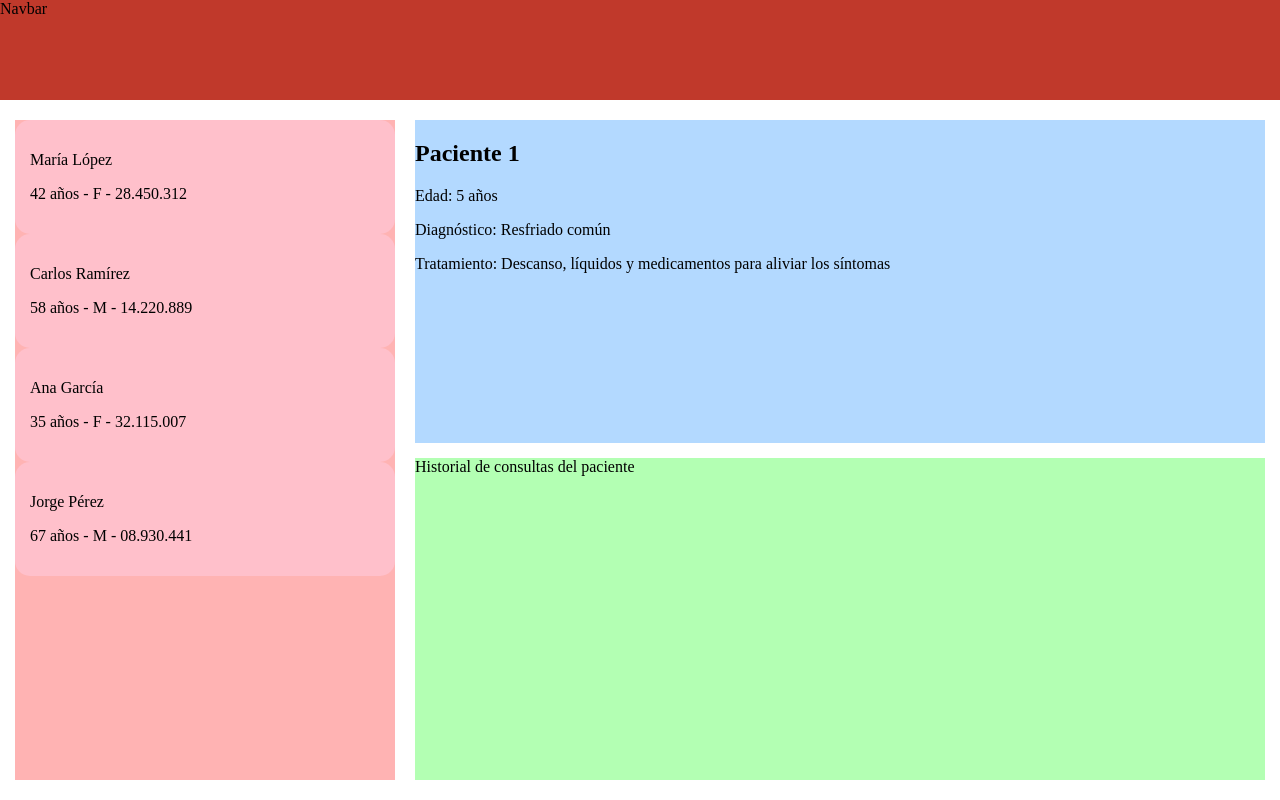
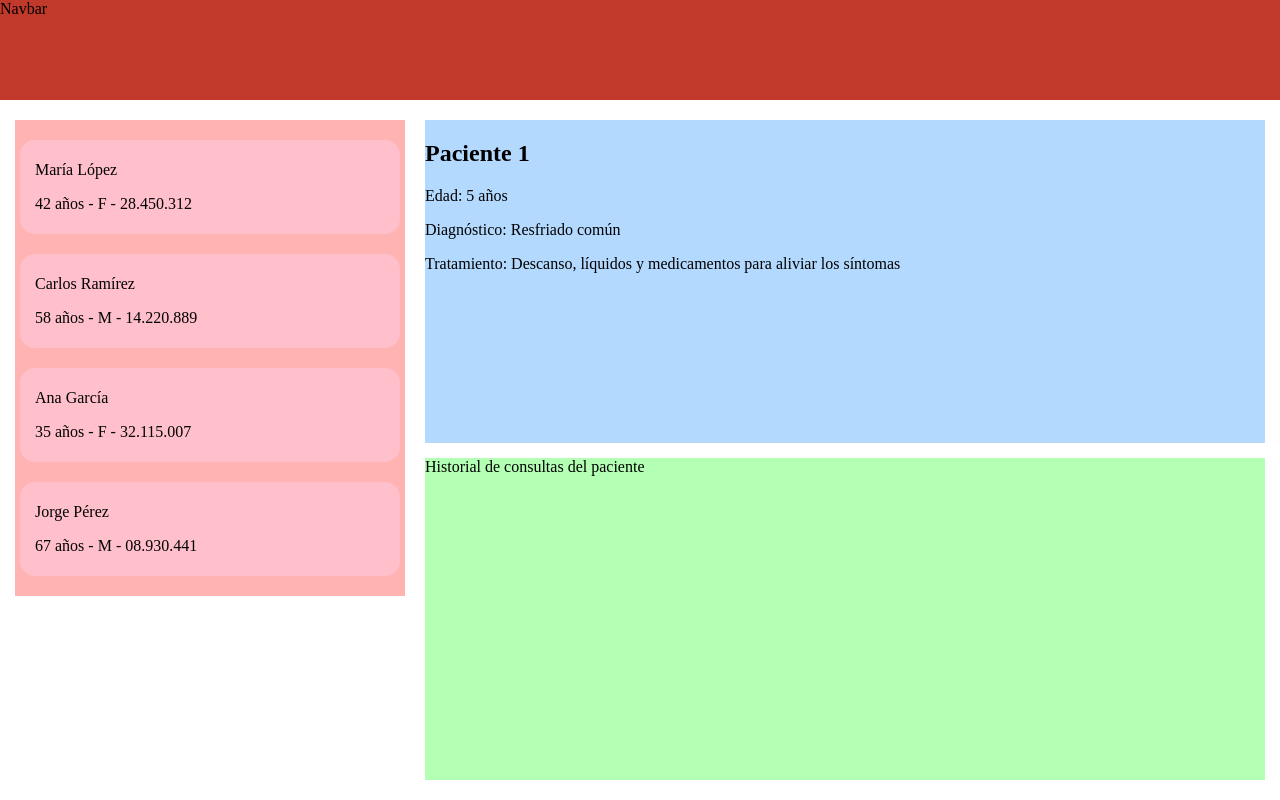
Before and after one commit to FranB2MIL/Proyecto-Pediatria-ver1, a React (Vite) app: page / in a window 1280 px wide. Built offline with nearby package versions, Linux system fonts and the light colour scheme.

Commit message:
Patient list initial design

```diff
--- a/src/App.jsx
+++ b/src/App.jsx
@@ -11,7 +11,10 @@ function App() {
         <MyNavBar />
 
         <div className="main-container-0">
-          <PatientList />
+
+          <div className='search-and-patient-list-container'>
+            <PatientList />
+          </div>
 
           <div className="patient-info-container">
 
--- a/src/components/patientItem/PatientListItem.module.css
+++ b/src/components/patientItem/PatientListItem.module.css
@@ -1,5 +1,5 @@
 .patientlistitem {
   background: pink;
-  padding: 15px;
+  padding: 5px 15px;
   border-radius: 15px;
 }
--- a/src/components/patientList/PatientList.jsx
+++ b/src/components/patientList/PatientList.jsx
@@ -3,6 +3,7 @@ import PatientListItem from '../patientItem/PatientListItem'
 import { PATIENTS } from '../../data'
 
 const PatientList = () => {
+
   return (
     <div className={styles.patientlist}>
 
--- a/src/components/patientList/PatientList.module.css
+++ b/src/components/patientList/PatientList.module.css
@@ -1,6 +1,9 @@
 .patientlist {
+  display: flex;
+  flex-direction: column;
+  background: #FFB3B3;
+  overflow-y: auto;
+  gap: 20px;
   width: 380px;
-  background: #FFB3B3;
-  height: 100%;
-  overflow-y: auto;
+  padding: 20px 5px;
 }
--- a/src/index.css
+++ b/src/index.css
@@ -29,6 +29,10 @@ body {
   gap: 20px;
 }
 
+.search-and-patient-list-container {
+  height: 100%;
+}
+
 .patient-info-container {
   display: flex;
   flex-direction: column;
```
